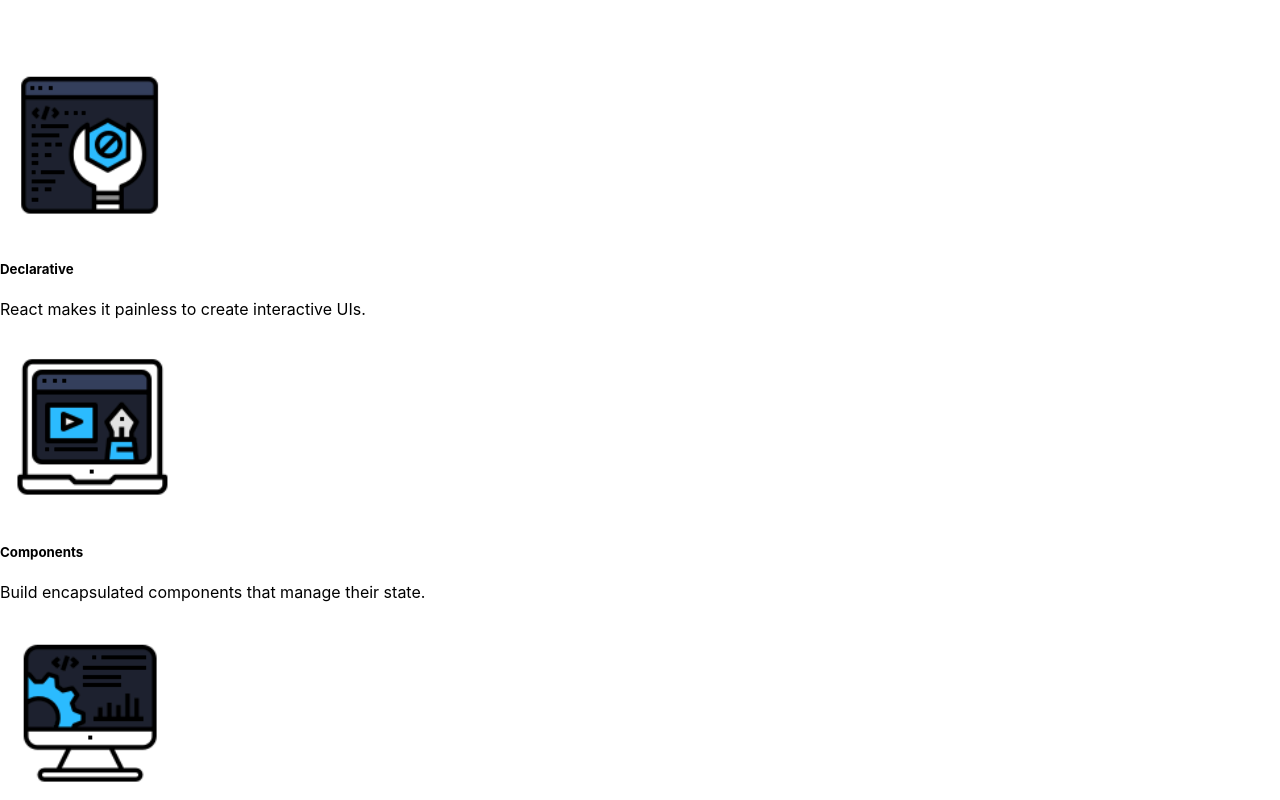
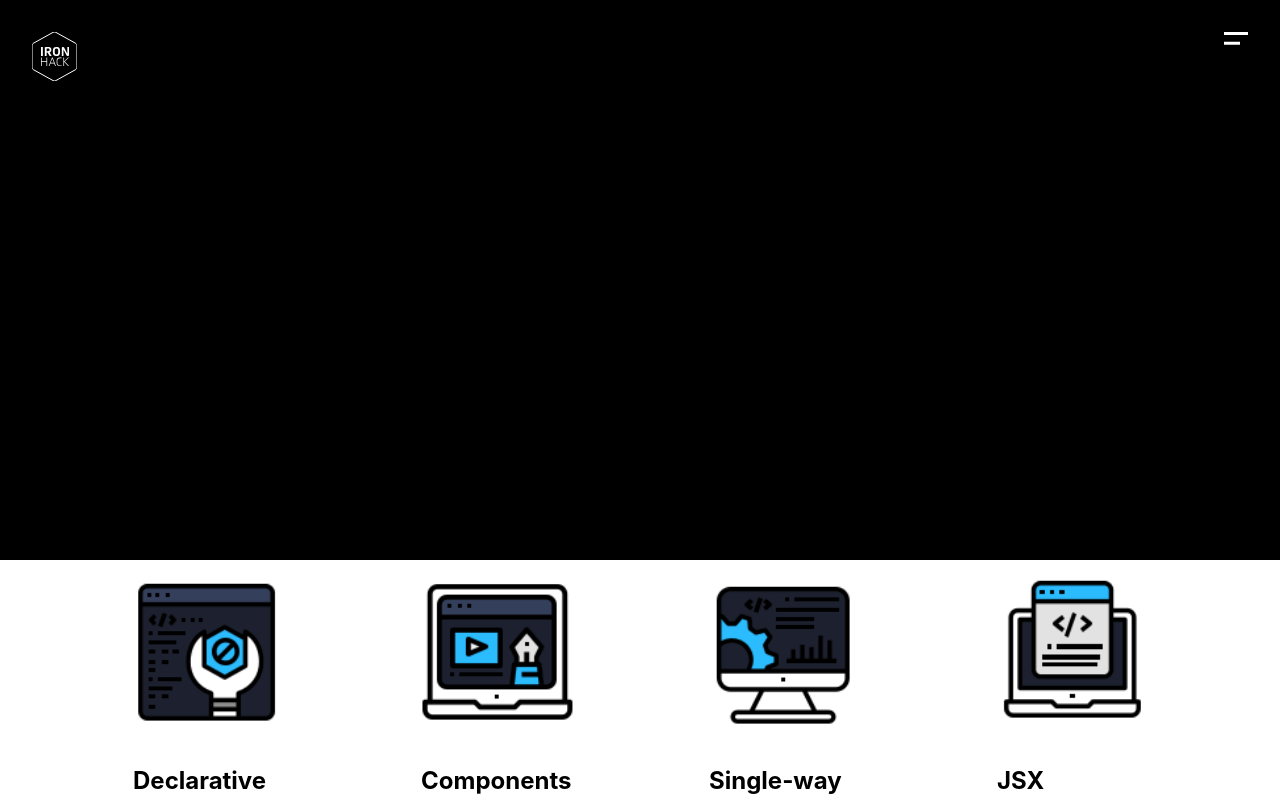
Before and after one commit to tinycarol/lab-hello-ironhack, a React (Create React App) app: page / in a window 1280 px wide. Shown: the top 800 px of the page. Built offline with nearby package versions, Linux system fonts and the light colour scheme.

Commit message:
Finished pending css-styling

```diff
--- a/src/components/App/app.css
+++ b/src/components/App/app.css
@@ -0,0 +1,4 @@
+.App-header {
+  background-color: black;
+  height: 70vh;
+}
--- a/src/components/Card/Card.js
+++ b/src/components/Card/Card.js
@@ -6,7 +6,7 @@ const cardComponent = (key, logo, title, text) => {
 		<div key={key} className="card">
 			<img src={logo} className="card-img-top" alt="..." />
 			<div className="card-body">
-				<h5 className=""> {title} </h5>
+				<h2 className=""> {title} </h2>
 				<p className="card-text">
 					{text}
 				</p>
--- a/src/components/Card/card.css
+++ b/src/components/Card/card.css
@@ -0,0 +1,12 @@
+.card {
+
+}
+
+.card-body {
+  max-width: 10rem;
+  margin-left: 1rem;
+}
+
+.card-img-top {
+  align-self: flex-start;
+}
--- a/src/components/Main/main.css
+++ b/src/components/Main/main.css
@@ -0,0 +1,6 @@
+.features {
+  display: flex;
+  justify-content: space-around;
+  align-items: center;
+  margin: auto 4rem;
+}
--- a/src/components/Nav/Nav.js
+++ b/src/components/Nav/Nav.js
@@ -5,9 +5,9 @@ import './nav.css'
 
 const Navbar = () => {
 	return (
-		<nav>
-			<img src={ironhackLogo} className="App-logo" alt="logo" />
-			<img src={menuLogo} className="App-logo" alt="logo" />
+		<nav className="nav">
+			<div><img src={ironhackLogo} className="App-logo" alt="logo" /></div>
+			<div><img src={menuLogo} className="App-logo" alt="logo" /></div>
 		</nav>
 	);
 };
--- a/src/components/Nav/nav.css
+++ b/src/components/Nav/nav.css
@@ -0,0 +1,13 @@
+.nav {
+	width: 100%;
+  display: flex;
+  justify-content: space-between;
+  position: absolute;
+  top: 0;
+  margin-left: auto;
+  margin-right: auto;
+}
+
+.nav img {
+  padding: 2rem;
+}
```
